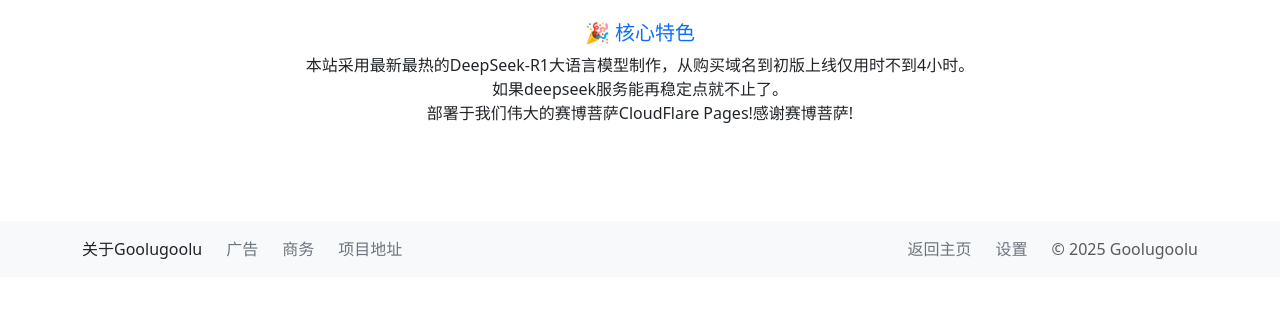
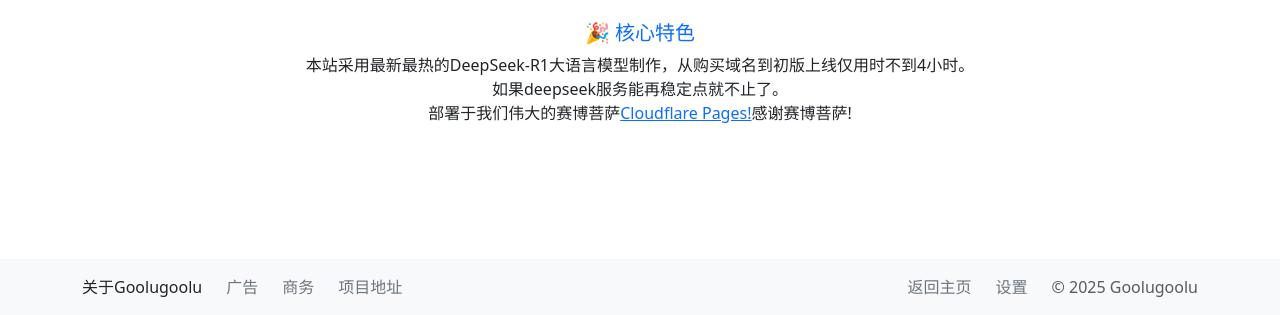
Before and after one commit to peach0x33a/goolugoolu, a plain HTML site: page about/index.html in a window 1280 px wide. Shown: the part 485-800 px from the top of the page. Drawn offline with nearby package versions, Linux system fonts and the light colour scheme.

Commit message:
fix: about页面footer显示异常

```diff
--- a/about/index.html
+++ b/about/index.html
@@ -8,7 +8,8 @@
     <link rel="stylesheet" href="../css/style.css">
 </head>
 
-    <main class="container flex-grow-1 py-5">
+<body class="d-flex flex-column min-vh-100">
+    <main class="flex-grow-1 container text-center mt-5">
         <div class="row justify-content-center">
             <div class="col-lg-10 text-center">
                 <h1 class="display-5 mb-4 fw-bold">关于 Goolugoolu</h1>
@@ -25,7 +26,7 @@
                             <h3 class="h5 text-primary">🎉 核心特色</h3>
                             <p class="mb-0">本站采用最新最热的DeepSeek-R1大语言模型制作，从购买域名到初版上线仅用时不到4小时。</p>
                             <p class="mb-0">如果deepseek服务能再稳定点就不止了。</p>
-                            <p class="mb-0">部署于我们伟大的赛博菩萨CloudFlare Pages!感谢赛博菩萨!</p>
+                            <p class="mb-0">部署于我们伟大的赛博菩萨<a href="https://pages.cloudflare.com/" >Cloudflare Pages!</a>感谢赛博菩萨!</p>
                         </div>
                     </div>
                 </section>
```
Also changed, not shown: index.html (+1 -0 lines).
